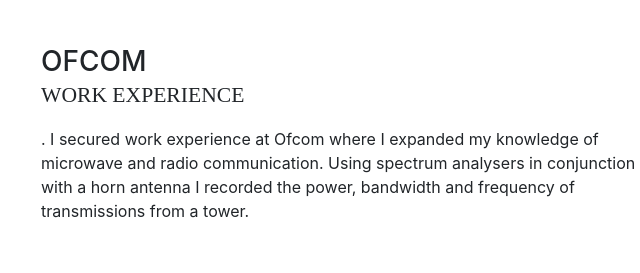
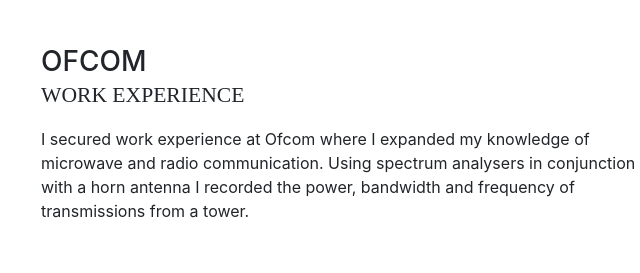
Before and after one commit to TimHare00/TimHare00.github.io, a website with bundled scripts: page index.html in a window 1280 px wide. Shown: the part 2147-2420 px from the top of the page, 279-919 px from the left. Built offline with nearby package versions, Linux system fonts and the light colour scheme; a web font is replaced by a local one.

Commit message:
Update index.html
Typo

```diff
--- a/index.html
+++ b/index.html
@@ -171,7 +171,7 @@
             <div class="resume-content mr-auto">
               <h3 class="mb-0">Ofcom</h3>
               <div class="subheading mb-3">Work Experience</div>
-              <p>. I secured work experience at Ofcom where I expanded my knowledge of microwave and radio communication. Using spectrum analysers in conjunction with a horn antenna I recorded the power, bandwidth and frequency of transmissions from a tower. </p>
+              <p>I secured work experience at Ofcom where I expanded my knowledge of microwave and radio communication. Using spectrum analysers in conjunction with a horn antenna I recorded the power, bandwidth and frequency of transmissions from a tower. </p>
             </div>
             <div class="resume-date text-md-right">
               <span class="text-primary">August 2018</span>
```
